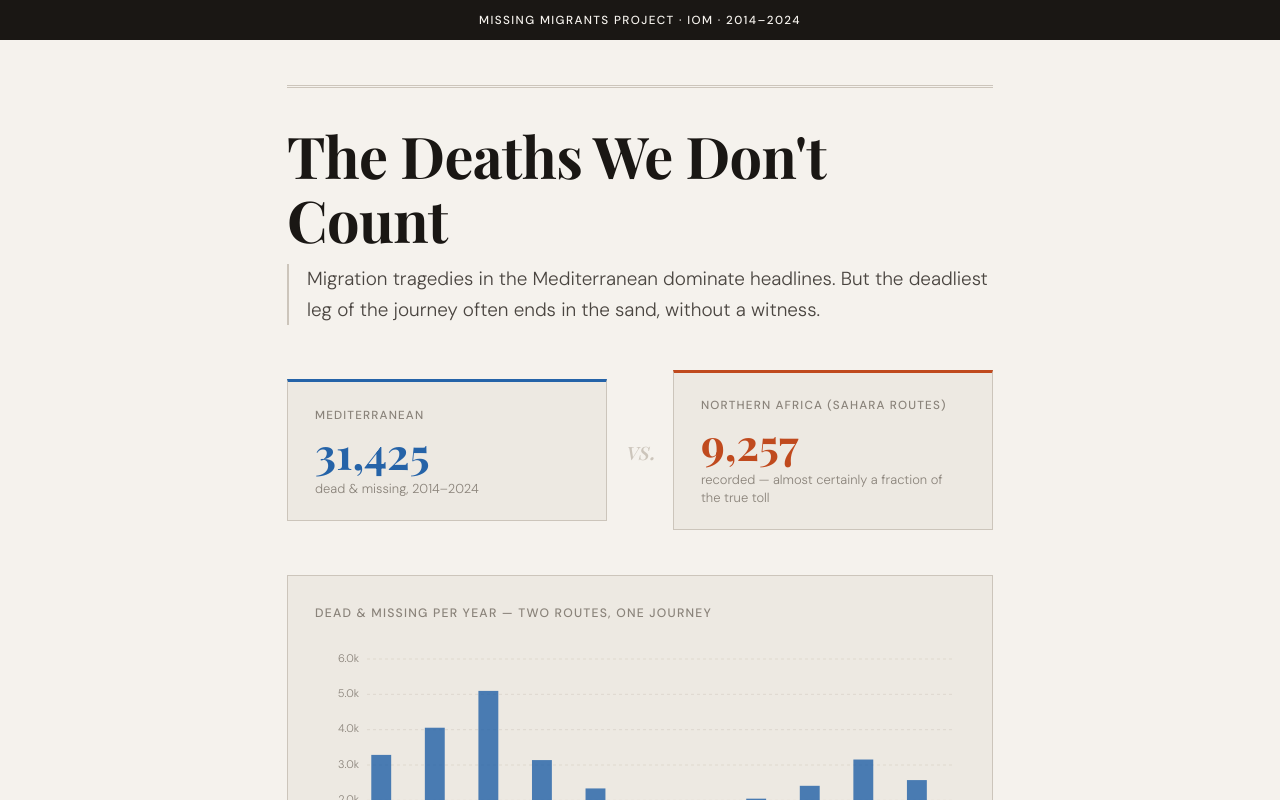
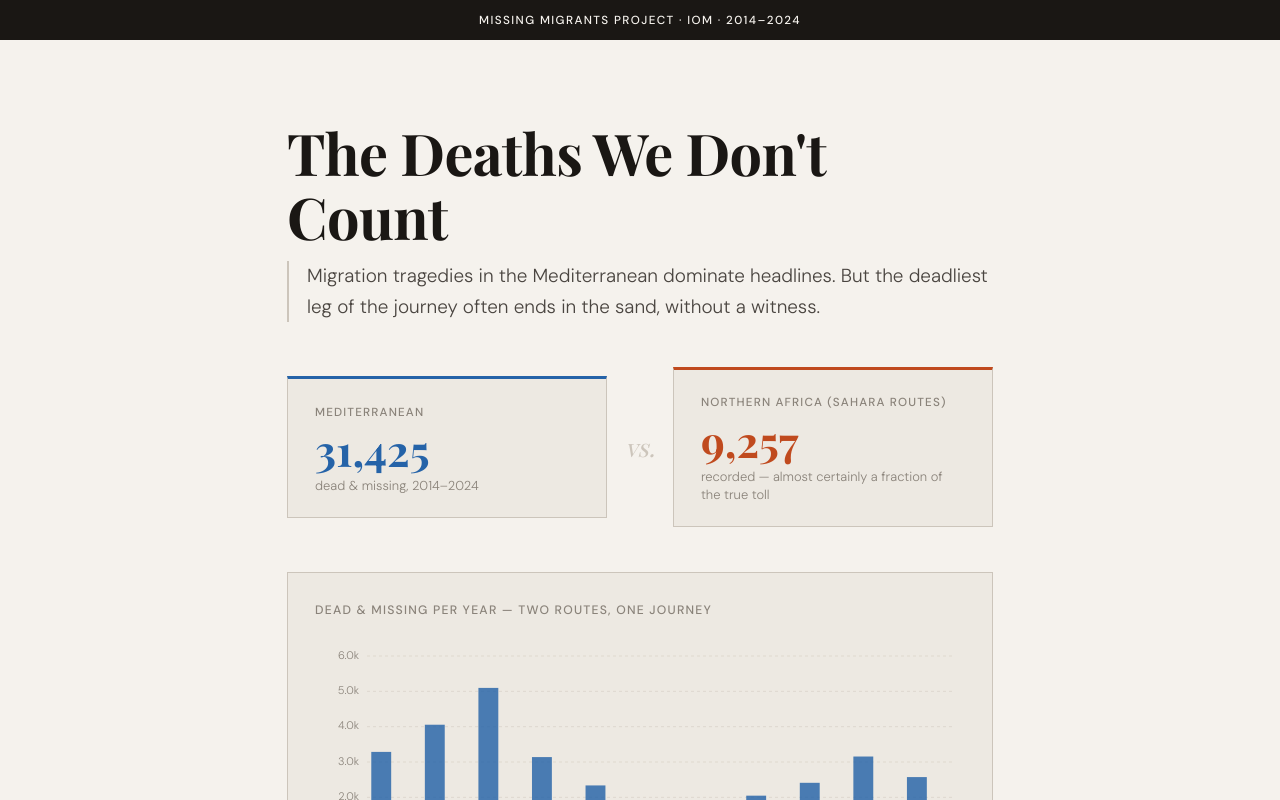
Before and after one commit to sophiahiss2000-jpg/Data-Bit-3-Missing-Migrants, a SvelteKit app: page / in a window 1280 px wide. Shown: the top 800 px of the page. Built offline with nearby package versions, Linux system fonts and the light colour scheme; a web font is replaced by a local one.

Commit message:
Remove ruler band above header

```diff
--- a/src/routes/+page.svelte
+++ b/src/routes/+page.svelte
@@ -236,7 +236,6 @@
 	/* Article header */
 	.article-header {
 		margin: 2.5rem 0 2rem;
-		border-top: 3px double var(--rule);
 		padding-top: 2rem;
 	}
 
```
